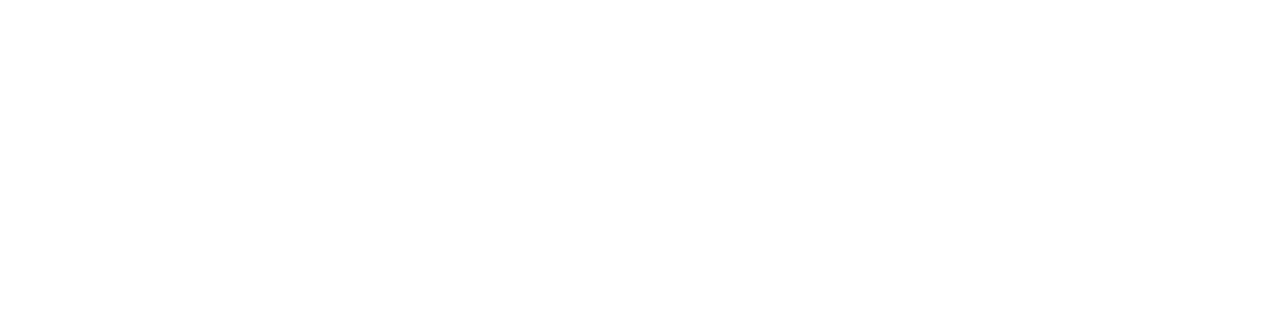
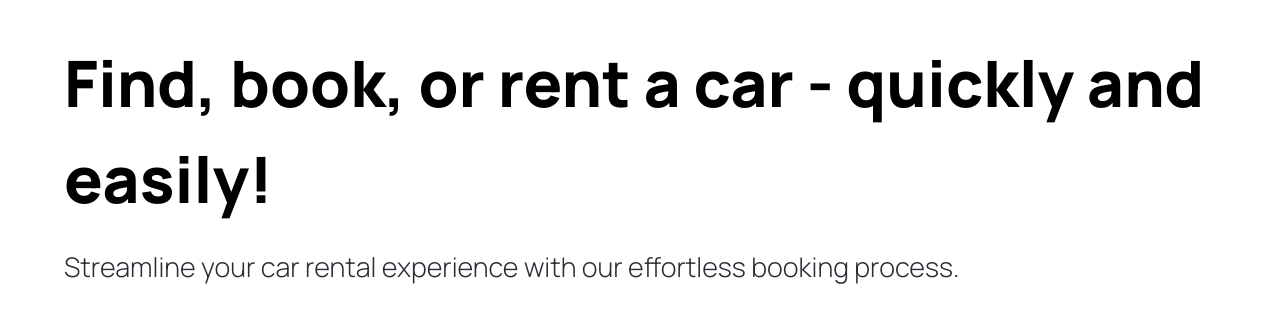
Before and after one commit to jean-carlos-19/nextjs-car, a Next.js app: page / in a window 1280 px wide. Shown: the part 109-432 px from the top of the page. Built offline with nearby package versions, Linux system fonts and the light colour scheme.

Commit message:
actualizando los estilos con el linter de prettier

```diff
--- a/atomic/component/Hero.tsx
+++ b/atomic/component/Hero.tsx
@@ -1,11 +1,19 @@
-import React from 'react'
+import React from "react";
 
 const Hero = () => {
   return (
-    <div>
+    <div className="hero">
+      <div className="flex-1 pt-36 padding-x">
+        <h1 className="hero__title">
+          Find, book, or rent a car - quickly and easily!
+        </h1>
+        <p className="hero__subtitle">
+          Streamline your car rental experience with our effortless booking
+          process.
+        </p>
+      </div>
+    </div>
+  );
+};
 
-    </div>
-  )
-}
-
-export {Hero}
+export { Hero };
--- a/atomic/component/index.ts
+++ b/atomic/component/index.ts
@@ -1 +1 @@
-export {Hero} from "./Hero";
+export { Hero } from "./Hero";
--- a/package.json
+++ b/package.json
@@ -6,7 +6,8 @@
     "dev": "next dev",
     "build": "next build",
     "start": "next start",
-    "lint": "next lint"
+    "lint": "next lint",
+    "prettier": "prettier -w ./src ./atomic"
   },
   "dependencies": {
     "@types/node": "20.4.2",
@@ -15,6 +16,7 @@
     "autoprefixer": "10.4.14",
     "next": "13.4.10",
     "postcss": "8.4.26",
+    "prettier": "^3.0.0",
     "react": "18.2.0",
     "react-dom": "18.2.0",
     "tailwindcss": "3.3.3",
--- a/src/app/page.tsx
+++ b/src/app/page.tsx
@@ -1,9 +1,11 @@
-import Image from 'next/image'
+import Image from "next/image";
+
+import { Hero } from "@/atomic/component";
 
 export default function Home() {
   return (
     <main className="overflow-hidden">
-
+      <Hero />
     </main>
-  )
+  );
 }
```
Also changed, not shown: src/app/layout.tsx (+9 -9 lines), .prettier.json (added), src/app/globals.css (line endings or trailing spaces), 1 other file (tests, documents, lock files or other folders).
